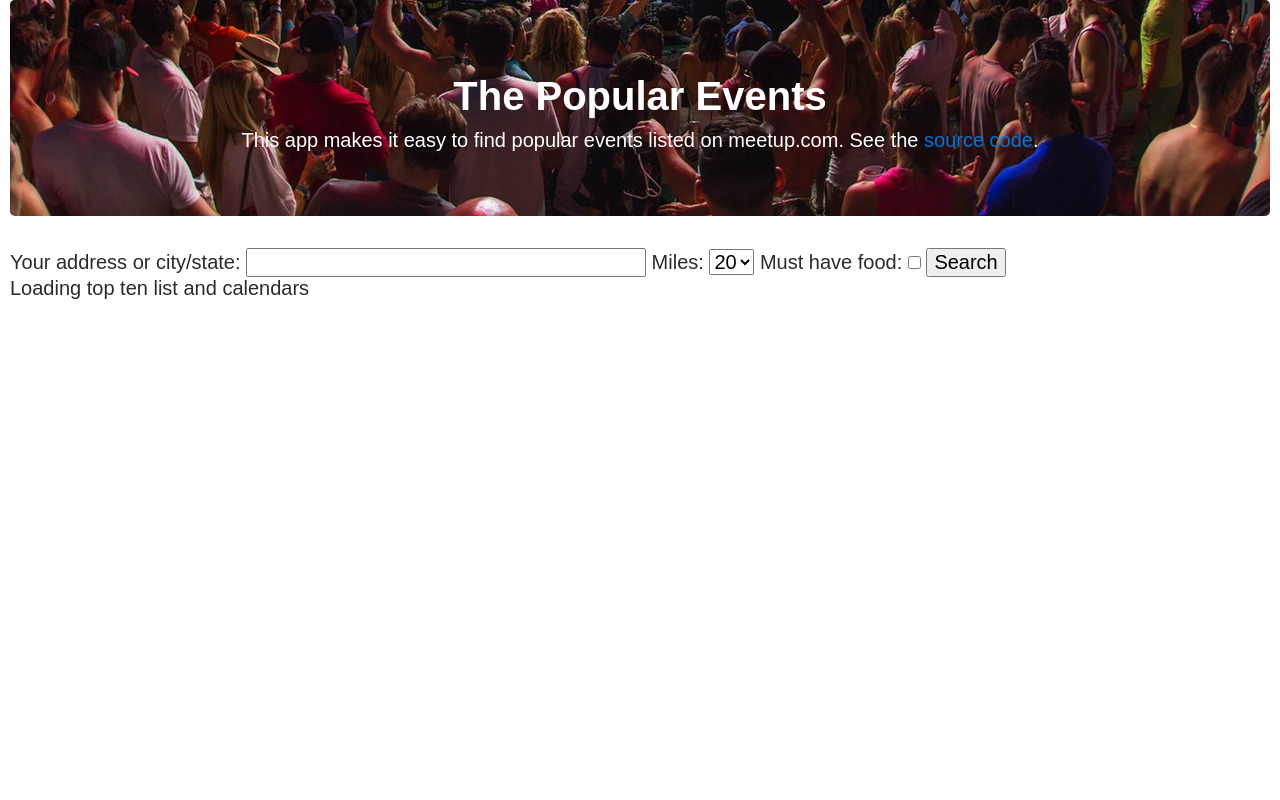
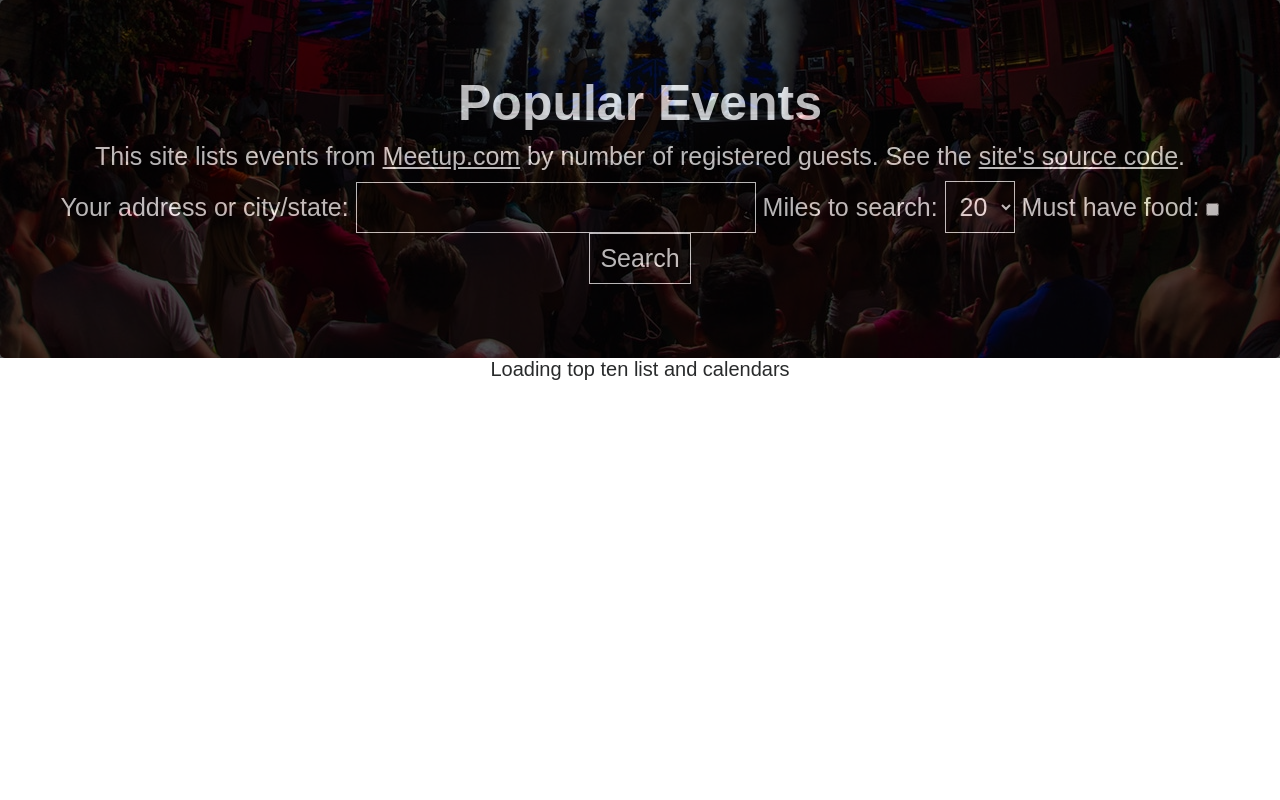
Before and after one commit to pythonwebcoder/thepopularevents, a Django app: page / in a window 1280 px wide. Run offline with Django 3.2, Linux system fonts and the light colour scheme; some libraries are stand-ins or nearby versions.

Commit message:
merge search into jumbotron, fix calendar width, make top ten table

```diff
--- a/thepopularevents/templates/index.html
+++ b/thepopularevents/templates/index.html
@@ -13,6 +13,7 @@ var googleapikey = '{{ googleapikey }}';
 {% verbatim %}
 <script>
 $(function() {
+  setTimeout(function(){console.log($("#top-jumbotron").height());$("#bottom-jumbotron").css({'padding-top':((64 + $("#top-jumbotron").height())+'px')});},500);
 function pad(n, width, z) {
 z = z || '0';
 n = n + '';
@@ -35,7 +36,7 @@ return this.yearAndMonth.format('YYYY-')+this.yearAndMonth.format('MM-')+pad(day
 }
 },
 template: `<div><h2>{{ month }}</h2>
-<table>
+<table class="calendar">
 <tr><th>Sunday</th><th>Monday</th><th>Tuesday</th><th>Wednesday</th>
 <th>Thursday</th><th>Friday</th><th>Saturday</th></tr>
 <tr v-for="vertical_i in range(numberOfRows)">
@@ -116,16 +117,26 @@ dayOfMonth: moment().date(),
 endOfMonth: moment().endOf('month').date(),
 nextMonthEndOfMonth: moment().add(1, 'months').startOf('month').endOf('month').date(),
 eventsByDay: {},
-topTenEvents: [],
+topTenEventsRegardlessOfFood: [],
+topTenEventsWithFood: [],
 usersPosition: {},
 usersCity: '',
 radius: 20,
 isMobile: $(window).width() < 600,
 },
+computed: {
+  topTenEvents: function() {
+    if (this.searchSettings.mustHaveFood) {
+      return this.topTenEventsWithFood
+    }
+    return this.topTenEventsRegardlessOfFood
+  }
+},
 created: function() {
   navigator.geolocation.getCurrentPosition(this.setUsersPosition)
 
 },
+mixins: [settingsMixin],
 methods: {
   setUsersPosition: function(position) {
     this.usersPosition = {'lat': position.coords.latitude, 'lng': position.coords.longitude}
@@ -134,14 +145,18 @@ methods: {
       app.search();
     })
   },
+  prettyTime: function(time) {
+    return moment(time).format('M/D/YY h:MM A')
+  },
   search: function() {
     app.eventsByDay = {};
-    app.topTenEvents = [];
+    app.topTenEventsRegardlessOfFood = [];
+    app.topTenEventsWithFood = [];
     $.get('https://maps.googleapis.com/maps/api/geocode/json?address='+app.usersCity, function(data) {
       app.usersPosition = data.results[0].geometry.location;
       $.get('/get_events/?radius='+$('#radius option:selected').text()+'&lat='+app.usersPosition.lat+'&lng='+app.usersPosition.lng, function(data) {
       app.eventsByDay = data.most_popular_events_per_day;
-      app.topTenEvents = data.top_ten_events;
+      app.topTenEventsRegardlessOfFood = data.top_ten_events;
       app.topTenEventsWithFood = data.top_ten_events_with_food;
       })
     })
@@ -156,6 +171,7 @@ methods: {
 body {
   font:1.25em sans-serif;
   margin:0 10px 10px 10px;
+  text-align:center;
 }
 th, strong {font-weight:bold}
 h1 {font-size:2em;font-weight:bold;}
@@ -173,7 +189,7 @@ border-collapse:collapse;
 width:100%;
 }
 p {
-  margin:0;
+  margin-bottom:10px;
 }
 #users-address {
   width:400px;
@@ -182,29 +198,55 @@ ul {
   list-style:square;
   margin-left:20px;
 }
+#topten table {text-align:left;max-width:1000px;margin:0 auto;}
+#top-jumbotron {
+  z-index:1;
+  position:absolute;
+  top:0;left:0;right:0;
+  opacity:0.7;
+}
+#bottom-jumbotron {
+  background:url('/static/h1background.jpg') center bottom;
+}
 .jumbotron {
-  background:url('/static/h1background.jpg') #000 center bottom;
+  font-size:1.25em;
+  background: #000;
   color: #FFF;
+  margin:0 -10px;
+}
+.jumbotron input, .jumbotron button, .jumbotron select {
+  border:1px solid #FFF;color:#FFF;background-color:transparent;padding:10px;
+}
+.jumbotron a:link, .jumbotron a:visited {
+  color:#FFF;
+  text-decoration:underline;
+
+}
+.jumbotron a:hover {
+  text-decoration:none;
+}
+.calendar td {
+  width:14%;
 }
 </style>
 </head>
 <body>
 <div id="app">
-<div class="jumbotron text-center">
-<h1>The Popular Events</h1>
-  <p>This app makes it easy to find popular events listed on meetup.com. See the <a href="https://github.com/pythonwebcoder/thepopularevents" target="_blank">source code</a>.</p>
+<div class="jumbotron" id="bottom-jumbotron"></div>
+<div class="jumbotron text-center" id="top-jumbotron">
+<h1>Popular Events</h1>
+  <p>This site lists events from <a href="https://meetup.com">Meetup.com</a> by number of registered guests. See the <a href="https://github.com/pythonwebcoder/thepopularevents" target="_blank">site's source code</a>.</p>
+    <p>Your address or city/state: <input id="users-address" type="text" v-model="usersCity" @keyup.enter="search" /> Miles to search: <select id="radius" v-model="radius"><option v-for="m in [5,10,15,20]">{{ m }}</option></select>
+    Must have food: <input type="checkbox" v-model="searchSettings.mustHaveFood" /> <button v-on:click="search">Search</button></p>
 </div>
-Your address or city/state: <input id="users-address" type="text" v-model="usersCity" @keyup.enter="search" /> Miles: <select id="radius" v-model="radius"><option v-for="m in [5,10,15,20]">{{ m }}</option></select>
-Must have food: <input type="checkbox" v-model="searchSettings.mustHaveFood" /> <button v-on:click="search">Search</button>
+
 <template v-if="topTenEvents.length > 0">
 
-<h2>Top Ten Events</h2>
-<ul v-if="searchSettings.mustHaveFood">
-<li v-for="event in topTenEventsWithFood">On {{ event.local_date }}: <event-info v-bind:event="event"></event-info></li>
-</ul>
-<ul v-else>
-<li v-for="event in topTenEvents">On {{ event.local_date }}: <event-info v-bind:event="event"></event-info></li>
-</ul>
+<h2>Top ten events with <template v-if="searchSettings.mustHaveFood">food and </template>most registered attendees</h2><div id="topten">
+  <table>
+    <tr><th># registered</th><th>Food/no food</th><th>Date & time</th><th>Event</th></tr>
+<tr v-for="event in topTenEvents"><td>{{ event.yes_rsvp_count }}</td><td>{{ hasFood(event.description) ? 'food' : 'no food' }}</td><td>{{ prettyTime(event.local_date + ' ' + event.local_time) }}</td><td><a target="_blank" v-bind:href="event.link">{{ event.group.name }}: {{ event.name }}</a></td></tr>
+</table></div>
 <template v-if="isMobile">
   <template v-for="date in Object.keys(eventsByDay).sort()">
     <h3>{{ date }}</h3>
```
